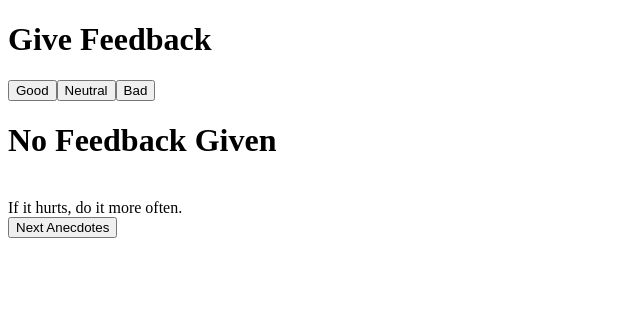
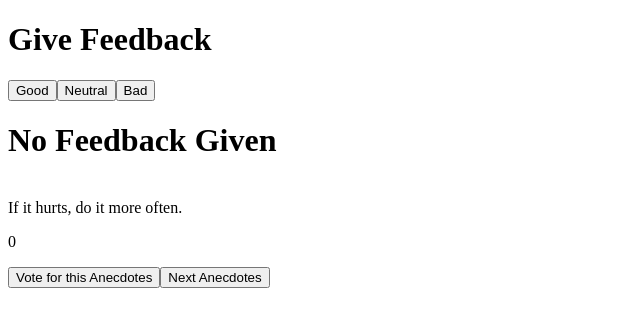
Before and after one commit to annabeatrizzz/full-stack-open-solutions, a React (Vite) app in the folder 1_Introduction-to-React/unicafe/: page / in a window 1280 px wide. Shown: the top 326 px of the page, without its empty margins (0-640 px from the left). Built offline with nearby package versions, Linux system fonts and the light colour scheme.

Commit message:
Exercise 1.13

```diff
--- a/1_Introduction-to-React/unicafe/src/App.jsx
+++ b/1_Introduction-to-React/unicafe/src/App.jsx
@@ -62,6 +62,7 @@ const App = () => {
   const [bad, setBad] = useState(0)
 
   const [selected, setSelected] = useState(0)
+  const [votes, setVotes] = useState(new Uint8Array(8))
   const anecdotes = [
     'If it hurts, do it more often.',
     'Adding manpower to a late software project makes it later!',
@@ -85,6 +86,12 @@ const App = () => {
     setBad(bad+1)
   }
 
+  const addVote = () => {
+    const copy = [...votes]
+    copy[selected] += 1
+    setVotes(copy)
+  }
+
   const generateRandomNumber = () => {
     setSelected(Math.floor(Math.random() * 8))
 
@@ -103,6 +110,8 @@ const App = () => {
       : <Title title="No Feedback Given" />}
 
       <br></br>{anecdotes[selected]}<br></br>
+      <p>{votes[selected]}</p>
+      <Button onClick={addVote} title="Vote for this Anecdotes" />
       <Button onClick={generateRandomNumber} title="Next Anecdotes" />
 
     </div>
```
